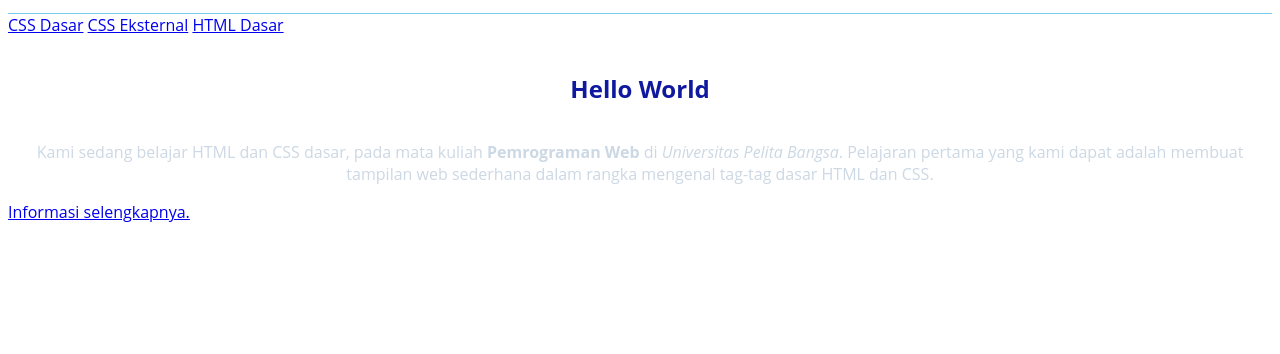
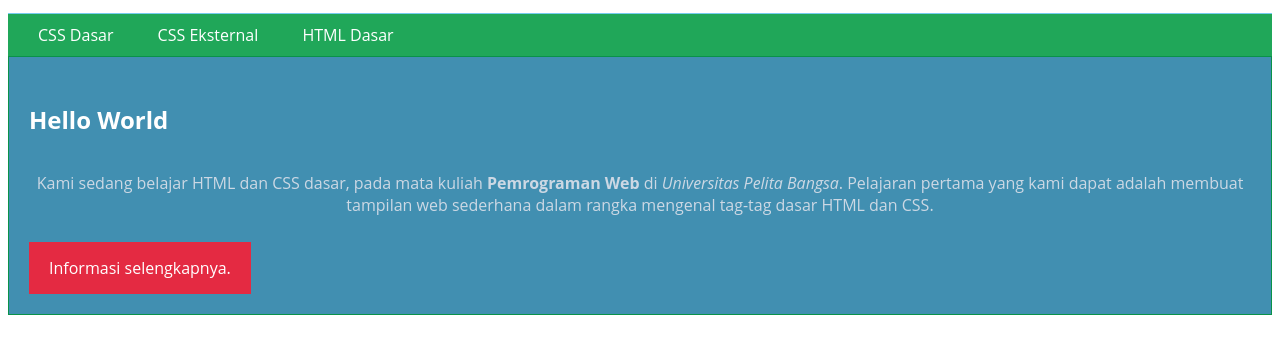
Before and after one commit to Shobahus201201/Lab2Web, a plain HTML site: page Index.html in a window 1280 px wide. Shown: the part 92-446 px from the top of the page. Drawn offline with Linux system fonts and the light colour scheme.

```diff
--- a/Index.html
+++ b/Index.html
@@ -4,6 +4,8 @@
 	<meta charset="utf-8">
 	<meta name="viewport" content="width=device-width, initial-scale=1">
 
+	<!-- menyisipkan css eksternal -->
+	<link rel="stylesheet" href="CSS/style_eksternal.css" type="text/css"
 	<title></title>
 	<style type="text/css">
 		body{
```
Also changed, not shown: Foto/22.png (deleted), Foto/pp.png (added), 1 other file.
